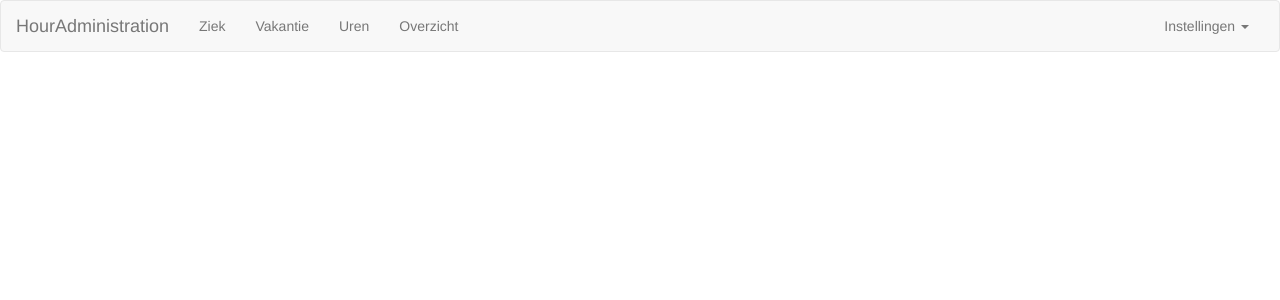
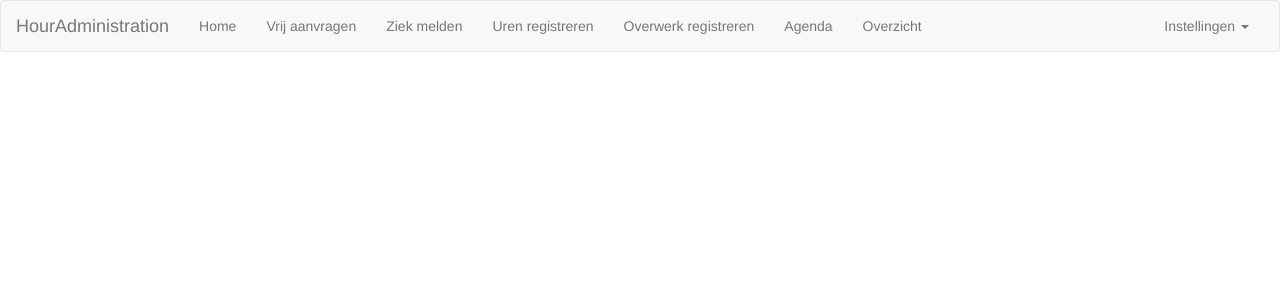
Before and after one commit to kevinramharak/HourAdministration, a PHP site: page /HourAdministration/fellowworker.php in a window 1280 px wide. Shown: the top 300 px of the page. Run offline with PHP 8.4, Linux system fonts and the light colour scheme; some libraries are stand-ins or nearby versions.

Commit message:
nav werkt nu echt

```diff
--- a/Web/php/navs/fellowworker.php
+++ b/Web/php/navs/fellowworker.php
@@ -14,10 +14,13 @@
         <!-- Collect the nav links, forms, and other content for toggling -->
         <div class="collapse navbar-collapse" id="bs-example-navbar-collapse-1">
             <ul class="nav navbar-nav">
-                <li><a href="#">Ziek</a></li>
-                <li><a href="#">Vakantie</a></li>
-                <li><a href="#">Uren</a></li>
-                <li><a href="#">Overzicht</a></li>
+                <li><a href="../fellow-worker/home.php">Home</a></li>
+                <li><a href="../fellow-worker/vacation.php">Vrij aanvragen</a></li>
+                <li><a href="../fellow-worker/sick.php">Ziek melden</a></li>
+                <li><a href="../fellow-worker/hours.php">Uren registreren</a></li>
+                <li><a href="../fellow-worker/overtime.php">Overwerk registreren</a></li>
+                <li><a href="../fellow-worker/agenda.php">Agenda</a></li>
+                <li><a href="../fellow-worker/summary.php">Overzicht</a></li>
             </ul>
             <ul class="nav navbar-nav navbar-right">
                 <li class="dropdown">
```
